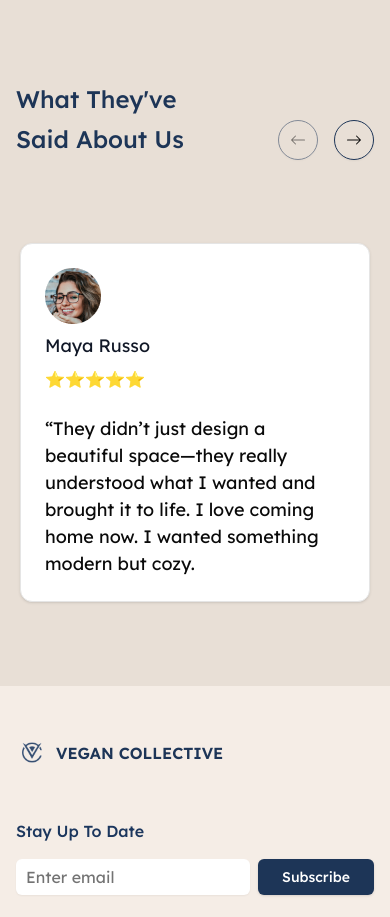
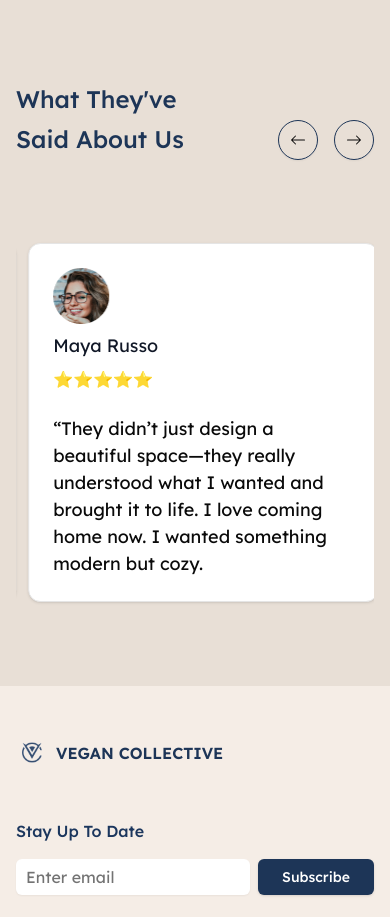
Before and after one commit to FSDTeam-SAA/vegan-frontend, a Next.js app: page / in a window 390 px wide. Shown: the part 3840-4757 px from the top of the page. Built offline with nearby package versions, Linux system fonts and the light colour scheme.

Commit message:
feat: prettier plugin added for tailwindcss, testimonials carousel auto slid added

```diff
--- a/package.json
+++ b/package.json
@@ -15,6 +15,7 @@
     "@radix-ui/react-slot": "^1.1.1",
     "class-variance-authority": "^0.7.1",
     "clsx": "^2.1.1",
+    "embla-carousel-autoplay": "^8.5.2",
     "embla-carousel-react": "^8.5.2",
     "lucide-react": "^0.474.0",
     "next": "14.2.22",
@@ -30,6 +31,8 @@
     "eslint": "^8",
     "eslint-config-next": "14.2.22",
     "postcss": "^8",
+    "prettier": "^3.4.2",
+    "prettier-plugin-tailwindcss": "^0.6.11",
     "tailwindcss": "^3.4.1",
     "tailwindcss-animate": "^1.0.7",
     "typescript": "^5"
--- a/src/components/home/features/feature-section.tsx
+++ b/src/components/home/features/feature-section.tsx
@@ -4,10 +4,10 @@ import FeatureCard from "./feature-card";
 export default function FeatureSection() {
   return (
     <div className="container mx-auto my-[80px]">
-      <h1 className="text-[32px] font-medium md:pb-[55px] text-[#1D3557]">
+      <h1 className="text-[32px] font-medium text-[#1D3557] md:pb-[55px]">
         Features
       </h1>
-      <div className="md:flex justify-between items-center gap-4 mx-auto ">
+      <div className="mx-auto items-center justify-between gap-4 md:flex">
         <FeatureCard
           img="/assets/search.svg"
           title="Transparency"
--- a/src/components/home/testimonials/testimonial-carousel.tsx
+++ b/src/components/home/testimonials/testimonial-carousel.tsx
@@ -1,3 +1,4 @@
+"use client";
 import {
   Carousel,
   CarouselContent,
@@ -6,6 +7,8 @@ import {
   CarouselPrevious,
 } from "@/components/ui/carousel";
 import TestimonialCard from "./testimonial-card";
+import Autoplay from "embla-carousel-autoplay";
+import React from "react";
 
 const data = [
   {
@@ -51,8 +54,12 @@ const data = [
 ];
 
 export function TestimonialCarousel({}) {
+  const plugin = React.useRef(
+    Autoplay({ delay: 2000, stopOnInteraction: true }),
+  );
+
   return (
-    <Carousel className="w-full">
+    <Carousel className="w-full" plugins={[plugin.current]}>
       <CarouselContent className="-ml-1">
         {data.map((items) => (
           <CarouselItem
@@ -68,9 +75,9 @@ export function TestimonialCarousel({}) {
           </CarouselItem>
         ))}
       </CarouselContent>
-      <div className="absolute -top-[6.2rem] right-12 flex  justify-center">
-        <CarouselPrevious className="bg-transparent border border-[#1D3557] w-10 h-10" />
-        <CarouselNext className="bg-transparent border border-[#1D3557] w-10 h-10" />
+      <div className="absolute -top-[6.2rem] right-12 flex justify-center">
+        <CarouselPrevious className="h-10 w-10 border border-[#1D3557] bg-transparent" />
+        <CarouselNext className="h-10 w-10 border border-[#1D3557] bg-transparent" />
       </div>
     </Carousel>
   );
```
Also changed, not shown: 2 other files (tests, documents, lock files or other folders).
